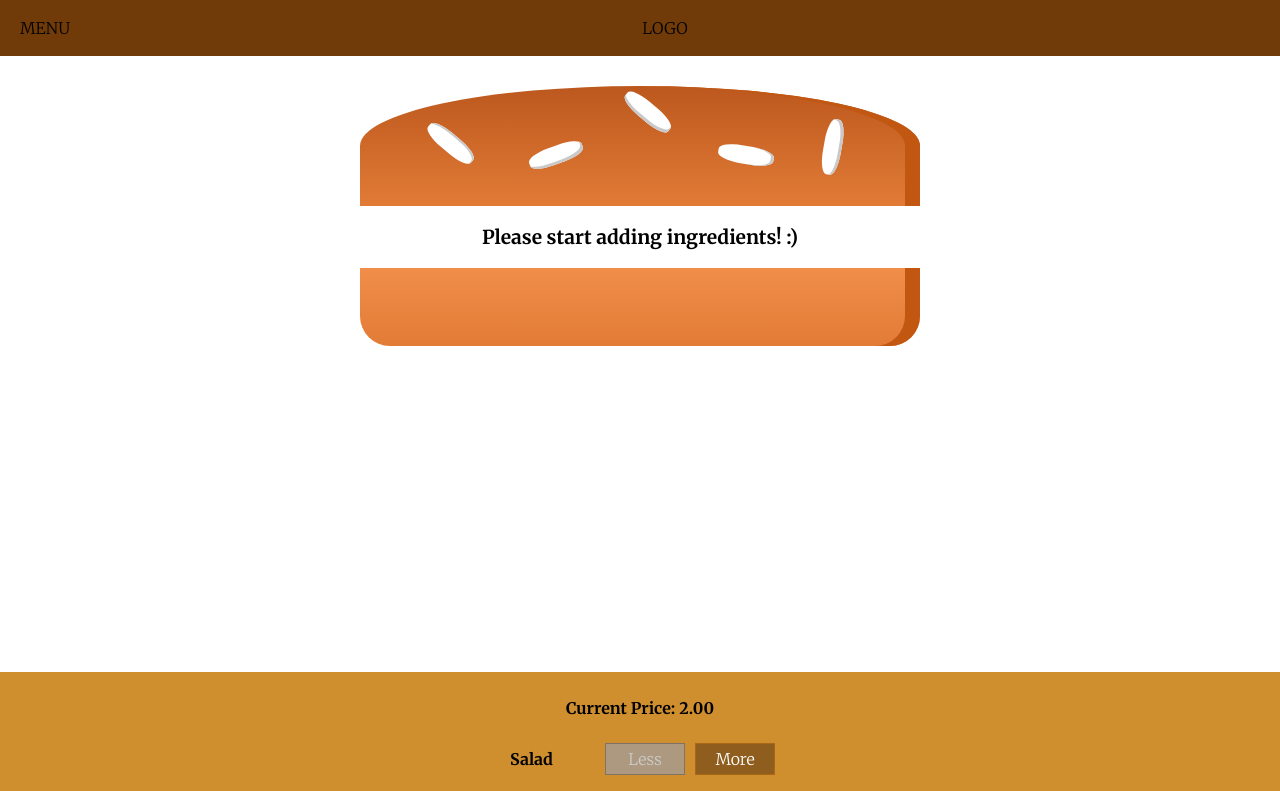
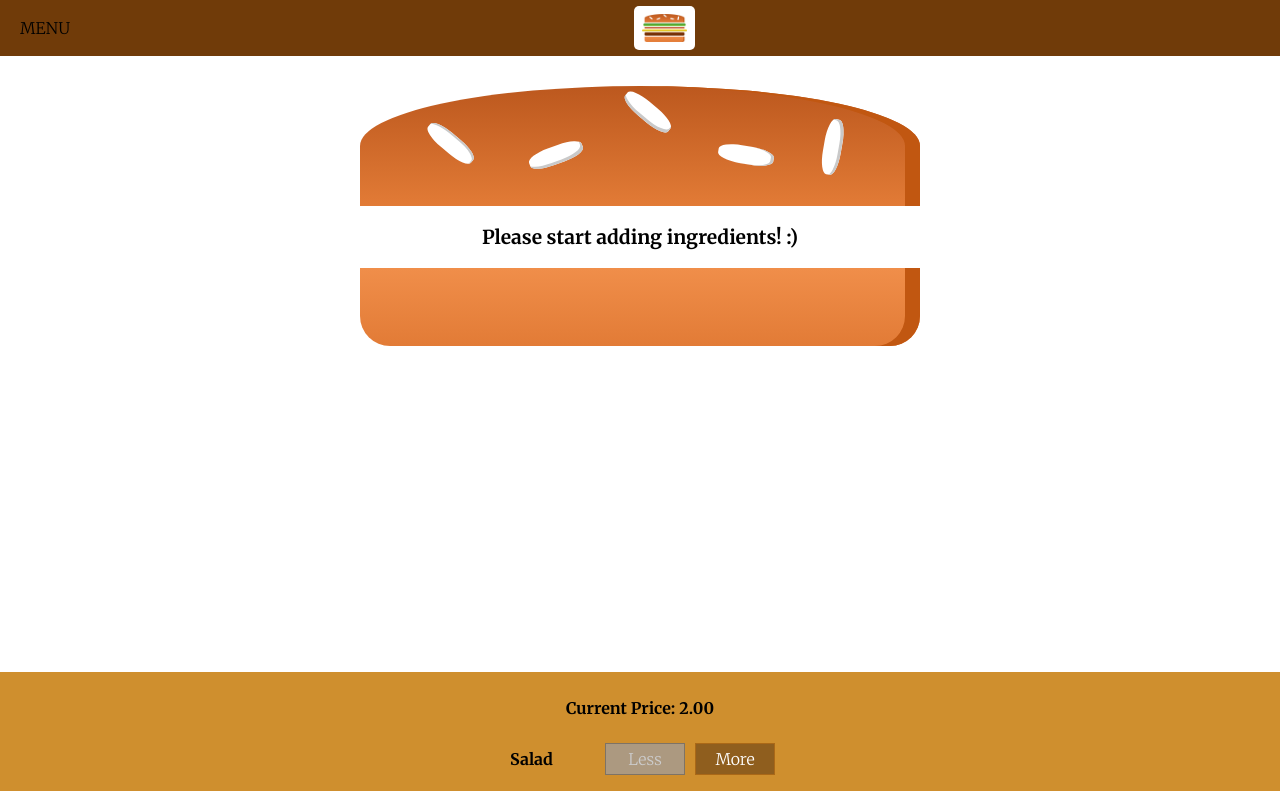
Before and after one commit to ing-arriola/BurgerBuilderApp, a React app: page / in a window 1280 px wide. Shown: the top 791 px of the page. Built offline with nearby package versions, Linux system fonts and the light colour scheme.

Commit message:
Added Logo component

```diff
--- /dev/null
+++ b/src/components/Logo/Logo.css
@@ -0,0 +1,11 @@
+.Logo {
+  background: #fff;
+  padding: 8px;
+  height: 80%;
+  box-sizing: border-box;
+  border-radius: 5px;
+}
+
+.Logo img {
+  height: 100%;
+}
--- a/src/components/Logo/Logo.js
+++ b/src/components/Logo/Logo.js
@@ -0,0 +1,12 @@
+import React from "react";
+import burgerLogo from "../../Assets/Images/burger-logo.png";
+import classses from "./Logo.css";
+const Logo = (props) => {
+  return (
+    <div className={classses.Logo}>
+      <img src={burgerLogo} alt="A burger" />
+    </div>
+  );
+};
+
+export default Logo;
--- a/src/components/Navigation/Toolbar/Toolbar.js
+++ b/src/components/Navigation/Toolbar/Toolbar.js
@@ -1,10 +1,11 @@
 import React from "react";
 import classes from "./Toolbar.css";
+import Logo from "../../Logo/Logo";
 const Toolbar = (props) => {
   return (
     <header className={classes.Toolbar}>
       <div>MENU</div>
-      <div>LOGO</div>
+      <Logo />
       <nav></nav>
     </header>
   );
```
